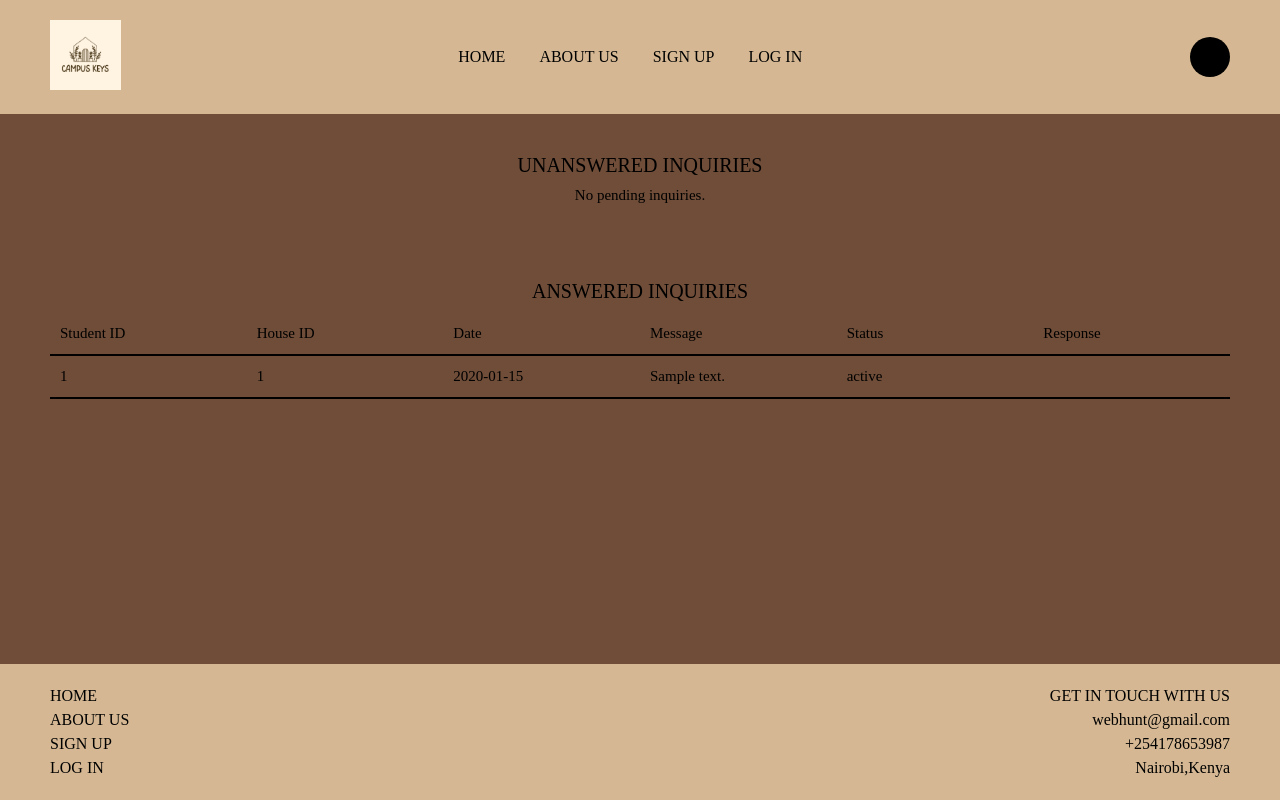
After one commit to glomukabwa/House-hunting-website-project, a PHP site: page /AllInquiries.php in a window 1280 px wide. The commit adds this page. Run offline with PHP 8.4, Linux system fonts and the light colour scheme; tables that the repository leaves empty hold one stand-in row (values such as "Sample post"); data that the repository does not hold is empty.

Commit message:
Functional response page

```diff
--- /dev/null
+++ b/AllInquiries.php
@@ -0,0 +1,119 @@
+<?php
+include 'config.php';
+
+// Fetch unanswered inquiries
+$sqlPending = "SELECT * FROM inquiry WHERE inquiryStatus = 'Pending...'";
+$resultPending = $conn->query($sqlPending);
+
+// Fetch answered inquiries
+$sqlAnswered = "SELECT * FROM inquiry WHERE inquiryStatus != 'Pending...'";
+$resultAnswered = $conn->query($sqlAnswered);
+?>
+
+<!DOCTYPE html>
+<html lang="en">
+<head>
+    <meta charset="UTF-8">
+    <title>All Inquiries</title>
+    <link rel="icon" type="icon" href="hhw-images\hhw-favicon.png">
+    <link rel="stylesheet" href="css/reset.css">
+    <link rel="stylesheet" href="css/allinquiries.css">
+</head>
+<body>
+    <div class="wrapper">
+    <header>
+        <div class="logo">
+            <img src="hhw-images/hhw-logo.png" alt="Logo" class="logo-img">
+        </div>
+        <nav>
+            <a href="#">HOME</a>
+            <a href="#">ABOUT US</a>
+            <a href="#">SIGN UP</a>
+            <a href="#">LOG IN</a>
+        </nav>
+        <div class="profile">
+            <img src="images/black.jpeg" alt="black">
+        </div>
+     </header>
+     <main>
+<section class="response">
+    <h1>UNANSWERED INQUIRIES</h1>
+    <?php if ($resultPending && $resultPending->num_rows > 0): ?>
+        <table>
+            <tr>
+                <th>Student ID</th>
+                <th>House ID</th>
+                <th>Date</th>
+                <th>Message</th>
+                <th>Status</th>
+                <th>Action</th>
+            </tr>
+            <?php while ($row = $resultPending->fetch_assoc()): ?>
+                <tr>
+                    <td><?= htmlspecialchars($row['studentId']) ?></td>
+                    <td><?= htmlspecialchars($row['houseId']) ?></td>
+                    <td><?= htmlspecialchars($row['inquiryDate']) ?></td>
+                    <td><?= htmlspecialchars($row['inquiryMessage']) ?></td>
+                    <td><?= htmlspecialchars($row['inquiryStatus']) ?></td>
+                    <td>
+                        <?php
+                        $message = urlencode($row['inquiryMessage']);
+                        $link = "response.php?studentId={$row['studentId']}&houseId={$row['houseId']}&date={$row['inquiryDate']}&message={$message}";
+                        ?>
+                        <a href="<?= $link ?>"><button>Respond</button></a>
+                    </td>
+                </tr>
+            <?php endwhile; ?>
+        </table>
+    <?php else: ?>
+        <p>No pending inquiries.</p>
+    <?php endif; ?>
+</section>
+
+<br><br><br><br><br><br>
+
+<section class="response">
+    <h1>ANSWERED INQUIRIES</h1>
+    <?php if ($resultAnswered && $resultAnswered->num_rows > 0): ?>
+        <table>
+            <tr>
+                <th>Student ID</th>
+                <th>House ID</th>
+                <th>Date</th>
+                <th>Message</th>
+                <th>Status</th>
+                <th>Response</th>
+            </tr>
+            <?php while ($row = $resultAnswered->fetch_assoc()): ?>
+                <tr>
+                    <td><?= htmlspecialchars($row['studentId']) ?></td>
+                    <td><?= htmlspecialchars($row['houseId']) ?></td>
+                    <td><?= htmlspecialchars($row['inquiryDate']) ?></td>
+                    <td><?= htmlspecialchars($row['inquiryMessage']) ?></td>
+                    <td><?= htmlspecialchars($row['inquiryStatus']) ?></td>
+                    <td><?= htmlspecialchars($row['inquiryResponse']) ?></td>
+                </tr>
+            <?php endwhile; ?>
+        </table>
+    <?php else: ?>
+        <p>No answered inquiries.</p>
+    <?php endif; ?>
+</section>
+     </main>
+     <footer>
+        <div class="sitemap">
+            <a href="#">HOME</a>
+            <a href="#">ABOUT US</a>
+            <a href="#">SIGN UP</a>
+            <a href="#">LOG IN</a>
+        </div>
+        <div class="contacts">
+            <p>GET IN TOUCH WITH US</p>
+            <p>webhunt@gmail.com</p>
+            <p>+254178653987</p>
+            <p>Nairobi,Kenya</p>
+        </div>
+     </footer>
+</div>
+</body>
+</html>
--- a/DATABASE.sql
+++ b/DATABASE.sql
@@ -115,3 +115,6 @@ CREATE TABLE HouseImages (
     imageUrl VARCHAR(255),
     FOREIGN KEY (houseId) REFERENCES PendingHouse(pendingHouseId) ON DELETE CASCADE
 );
+
+--Adding field for inquiry response
+ALTER TABLE inquiry ADD inquiryResponse TEXT;
--- /dev/null
+++ b/css/allinquiries.css
@@ -0,0 +1,129 @@
+:root{
+    --background1:#6f4d38;
+    --background2:#d5b893;
+    --linkhover:#c13584;
+    --buttoncolor:#ffffffa1;
+    --fontcolor:white;
+    font-size:62.5%;
+}
+
+body{
+    background-color: var(--background1);
+}
+
+/*This is how you make a footer stay at the bottom even if the content is little*/
+.wrapper{
+    display:flex;
+    flex-direction: column;
+    min-height: 100vh; /* Makes sure wrapper is full height */
+}
+
+/* Let main grow to fill space */
+main {
+  flex: 1;
+  padding:30px 0; /*This is just for appearance purposes*/
+}
+/*End of demo of how to make a footer stay at the bottom even if the content is little*/
+
+a, button{
+    cursor:pointer;
+}
+
+a:hover, button:hover{
+    color:var(--linkhover);
+}
+
+header{
+    background-color: var(--background2);
+    font-size:1.6rem;
+    padding:2rem 5rem;
+    display:flex;
+    align-items: center;
+}
+
+.logo, header nav, .profile{
+    width:33.33%;
+}
+
+.logo img{
+    height:7rem;
+}
+
+nav a{
+    padding:1.5rem;
+}
+
+.profile img{
+    border-radius: 50%;
+    width:4rem;
+    height:4rem;
+    float:right;
+}
+
+h1{
+    font-size: 2rem;
+    text-align: center;
+    margin:1rem 0;
+}
+
+.response p{
+    font-size: 1.5rem;
+    text-align: center;
+}
+
+table{
+    border-collapse: collapse;
+    table-layout: fixed;  /* This ensures wrapping within set widths */
+    width:calc(100vw - 10rem);
+    margin: 0 5rem;
+}
+
+th, td {
+    padding: 12px 10px;
+    text-align: left;
+    font-size: 1.5rem;
+    border-bottom: 2px solid #000;
+    word-wrap: break-word;
+    max-width: 200px; /* Controls column width */
+    vertical-align: top;
+}
+
+table a{
+    cursor: pointer;
+    background-color: var(--background2);
+    color: var(--background1);
+    border-radius: 5px;
+    padding: 5px 10px;
+    font-weight: bold;
+    margin-top: 5px;
+    width:fit-content;
+    box-sizing: border-box;
+    text-align: center;
+
+}
+
+table a:hover{
+    background-color: var(--buttoncolor);
+    color: var(--linkhover);
+}
+
+
+footer{
+    background-color: var(--background2);
+    font-size: 1.6rem;
+    line-height: 1.5;
+    padding: 2rem 5rem;
+    display:flex;
+}
+
+footer div{
+    width:50%;
+}
+
+.sitemap a{
+    display: block;
+}
+
+.contacts{
+    text-align: right;
+}
```
Also changed, not shown: StudentInquiry.php (+10 -9 lines), response.html (deleted, +0 -42 lines), response.php (added, +69 -0 lines).
